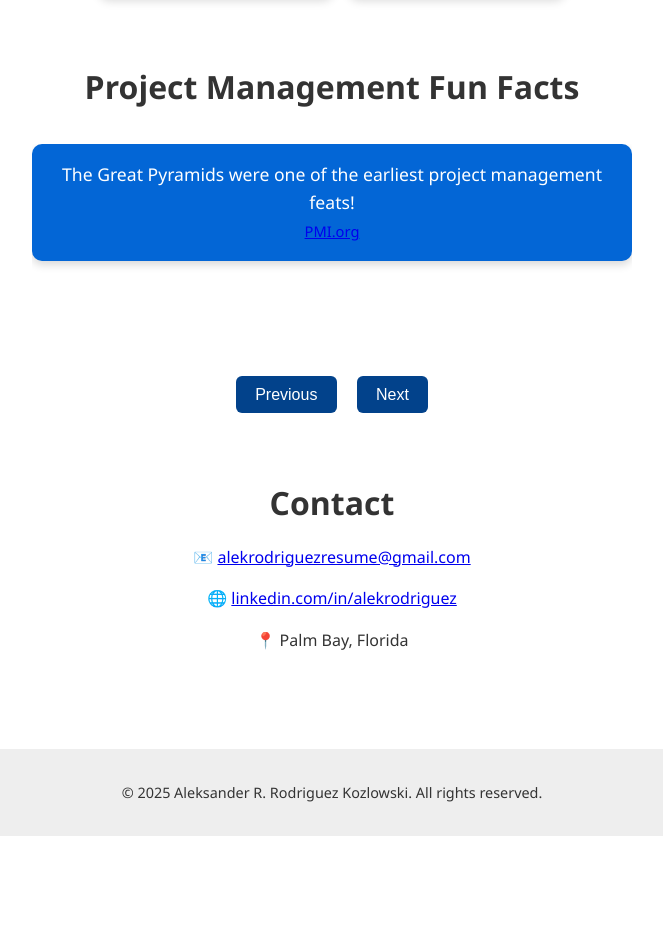
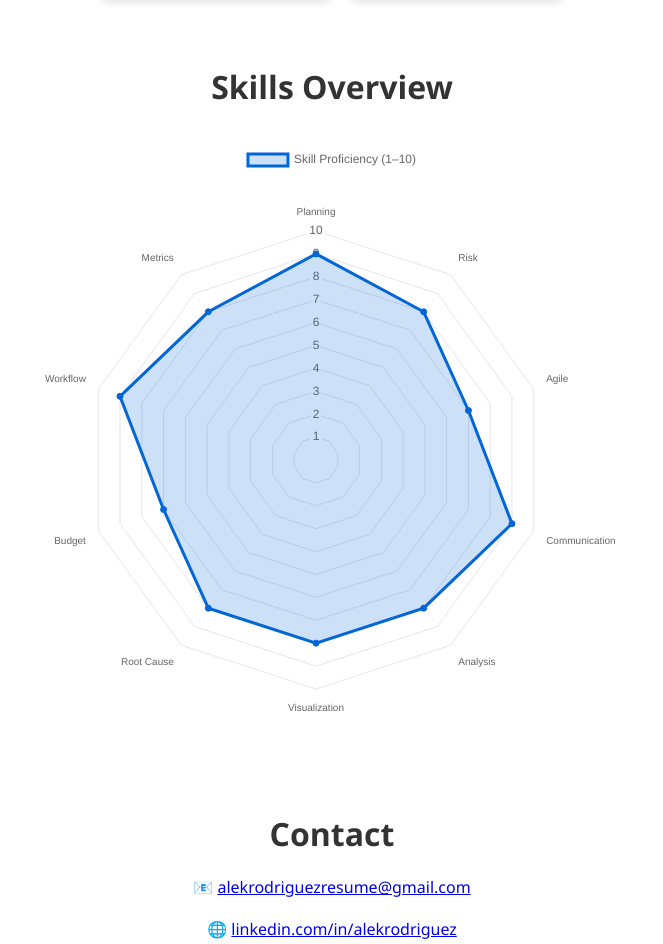
Before and after one commit to alekrodriguezresume/Resume, a plain HTML site: page index.html in a window 1280 px wide. Shown: the part 666-1610 px from the top of the page, without its empty margins (308-971 px from the left). Before the commit the page ends 1502 px from the top, so only its background shows below. Drawn offline with nearby package versions, Linux system fonts and the light colour scheme.

Commit message:
Update index.html

```diff
--- a/index.html
+++ b/index.html
@@ -5,6 +5,7 @@
   <meta name="viewport" content="width=device-width, initial-scale=1.0" />
   <title>Aleksander R. Rodriguez Kozlowski | Resume</title>
   <meta name="description" content="Resume, project management facts, and skills of Aleksander R. Rodriguez Kozlowski." />
+  <script src="https://cdn.jsdelivr.net/npm/chart.js"></script>
   <style>
     :root {
       --bg-color: white;
@@ -163,6 +164,12 @@
       font-size: 0.9rem;
     }
 
+    #chart-container {
+      width: 100%;
+      max-width: 600px;
+      margin: 2rem auto;
+    }
+
     @media (max-width: 600px) {
       .fact-card {
         font-size: 1rem;
@@ -208,25 +215,10 @@
       </div>
     </section>
 
-    <section class="section" id="pm-facts">
-      <h2>Project Management Fun Facts</h2>
-      <div id="cardStack">
-        <div class="fact-card active">The Great Pyramids were one of the earliest project management feats!<br><small><a href="https://www.pmi.org/learning/library/history-project-management-8024" target="_blank">PMI.org</a></small></div>
-        <div class="fact-card">Gantt charts date back over 100 years to the 1910s.<br><small><a href="https://www.gantt.com" target="_blank">Gantt.com</a></small></div>
-        <div class="fact-card">Only 35% of projects fully meet their goals.<br><small><a href="https://www.pmi.org/learning/library/pulse-of-the-profession-2020-12036" target="_blank">PMI Pulse 2020</a></small></div>
-        <div class="fact-card">Scope creep is a leading cause of project failure—it sneaks up when goals keep changing.<br><small><a href="https://www.pmi.org/learning/library/scope-creep-project-failure-11054" target="_blank">PMI.org</a></small></div>
-        <div class="fact-card">The word “project” comes from the Latin “projectum,” meaning to throw forth.<br><small><a href="https://www.etymonline.com/word/project" target="_blank">Etymology Dictionary</a></small></div>
-        <div class="fact-card">The Agile Manifesto was created at a ski resort in Utah in 2001.<br><small><a href="https://agilemanifesto.org" target="_blank">AgileManifesto.org</a></small></div>
-        <div class="fact-card">The PMP® certification is considered the gold standard for project managers worldwide.<br><small><a href="https://www.pmi.org/certifications/project-management-pmp" target="_blank">PMI.org</a></small></div>
-        <div class="fact-card">PERT charts were first developed by the U.S. Navy in the 1950s to manage missile projects.<br><small><a href="https://www.dau.edu/library/defense-atl/blog/PERT-and-the-Polaris-Program" target="_blank">DAU</a></small></div>
-        <div class="fact-card">“Death march projects” describe doomed efforts with unrealistic goals but no way out.<br><small><a href="https://www.goodreads.com/book/show/67842.Death_March" target="_blank">Edward Yourdon</a></small></div>
-        <div class="fact-card">Project managers spend up to 90% of their time communicating.<br><small><a href="https://www.pmi.org/learning/library/communication-skills-project-success-8334" target="_blank">PMI.org</a></small></div>
-        <div class="fact-card">Project management is used in every industry—from tech to tacos.<br><small><a href="https://www.pmi.org/learning/library/industry-perspectives-project-management-12028" target="_blank">PMI Insights</a></small></div>
-        <div class="fact-card">The World Bank called PM a core global workforce skill.<br><small><a href="https://blogs.worldbank.org/education/skills-global-workforce" target="_blank">World Bank</a></small></div>
-      </div>
-      <div class="controls">
-        <button id="prevFactBtn" aria-label="Previous fact">Previous</button>
-        <button id="nextFactBtn" aria-label="Next fact">Next</button>
+    <section class="section" id="chart-section">
+      <h2>Skills Overview</h2>
+      <div id="chart-container">
+        <canvas id="skillsChart"></canvas>
       </div>
     </section>
 
@@ -243,54 +235,31 @@
   </footer>
 
   <script>
-    const toggleBtn = document.getElementById("themeToggleBtn");
-    const nextBtn = document.getElementById("nextFactBtn");
-    const prevBtn = document.getElementById("prevFactBtn");
-    const cardContainer = document.getElementById("cardStack");
-    const factCards = cardContainer.querySelectorAll(".fact-card");
-    let factIndex = parseInt(localStorage.getItem("factIndex")) || 0;
-    let autoAdvance;
-
-    function initTheme() {
-      const saved = localStorage.getItem('theme') || 'light';
-      document.documentElement.setAttribute('data-theme', saved);
-      toggleBtn.textContent = saved === 'dark' ? '☀️' : '🌙';
-    }
-
-    function toggleTheme() {
-      const current = document.documentElement.getAttribute('data-theme');
-      const next = current === 'dark' ? 'light' : 'dark';
-      document.documentElement.setAttribute('data-theme', next);
-      localStorage.setItem('theme', next);
-      toggleBtn.textContent = next === 'dark' ? '☀️' : '🌙';
-    }
-
-    function showFact(index) {
-      factCards.forEach(card => card.classList.remove("active"));
-      factIndex = index;
-      factCards[factIndex].classList.add("active");
-      localStorage.setItem("factIndex", factIndex);
-    }
-
-    function resetAutoAdvance() {
-      clearInterval(autoAdvance);
-      autoAdvance = setInterval(() => {
-        showFact((factIndex + 1) % factCards.length);
-      }, 10000);
-    }
-
-    toggleBtn.addEventListener('click', toggleTheme);
-    initTheme();
-    showFact(factIndex);
-    nextBtn.addEventListener("click", () => {
-      showFact((factIndex + 1) % factCards.length);
-      resetAutoAdvance();
+    const ctx = document.getElementById('skillsChart').getContext('2d');
+    new Chart(ctx, {
+      type: 'radar',
+      data: {
+        labels: ['Planning', 'Risk', 'Agile', 'Communication', 'Analysis', 'Visualization', 'Root Cause', 'Budget', 'Workflow', 'Metrics'],
+        datasets: [{
+          label: 'Skill Proficiency (1–10)',
+          data: [9, 8, 7, 9, 8, 8, 8, 7, 9, 8],
+          fill: true,
+          backgroundColor: 'rgba(3, 102, 214, 0.2)',
+          borderColor: 'rgba(3, 102, 214, 1)',
+          pointBackgroundColor: 'rgba(3, 102, 214, 1)'
+        }]
+      },
+      options: {
+        responsive: true,
+        scales: {
+          r: {
+            angleLines: { display: false },
+            suggestedMin: 0,
+            suggestedMax: 10
+          }
+        }
+      }
     });
-    prevBtn.addEventListener("click", () => {
-      showFact((factIndex - 1 + factCards.length) % factCards.length);
-      resetAutoAdvance();
-    });
-    resetAutoAdvance();
   </script>
 </body>
 </html>
```
